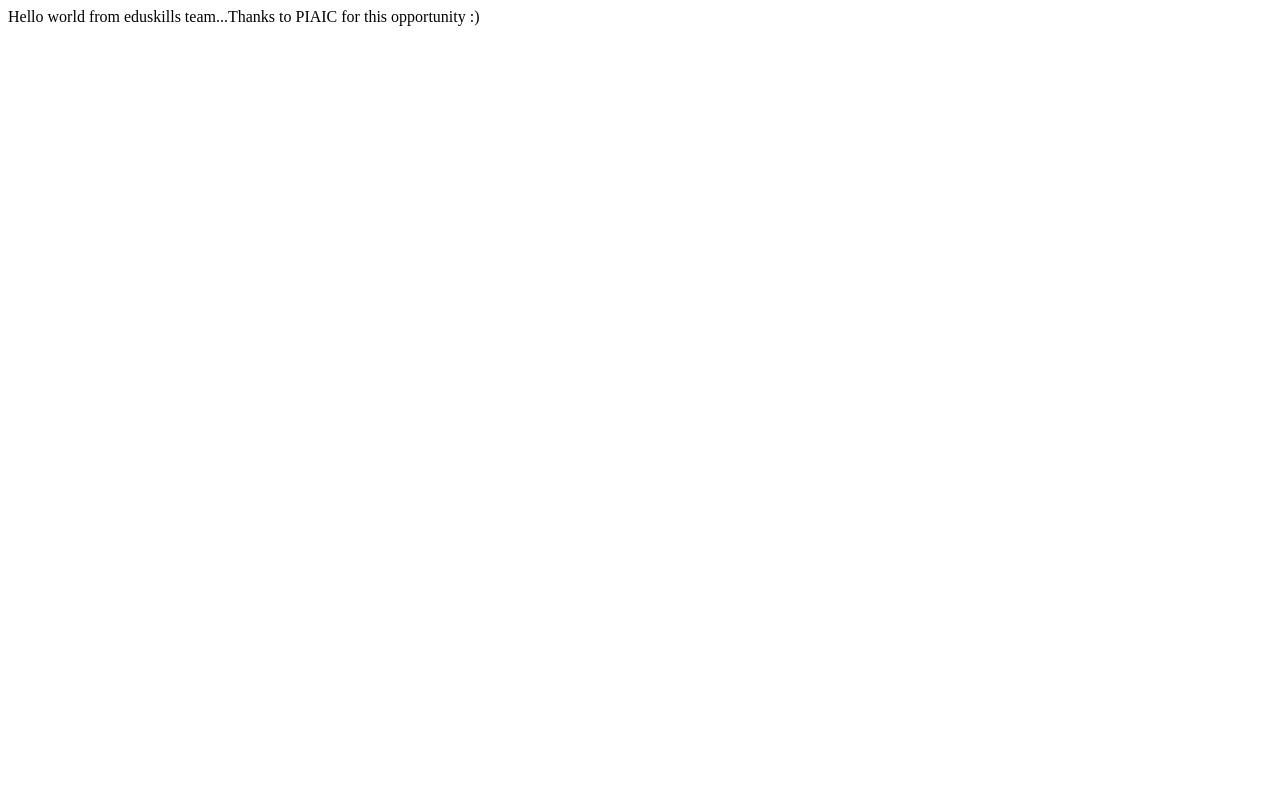
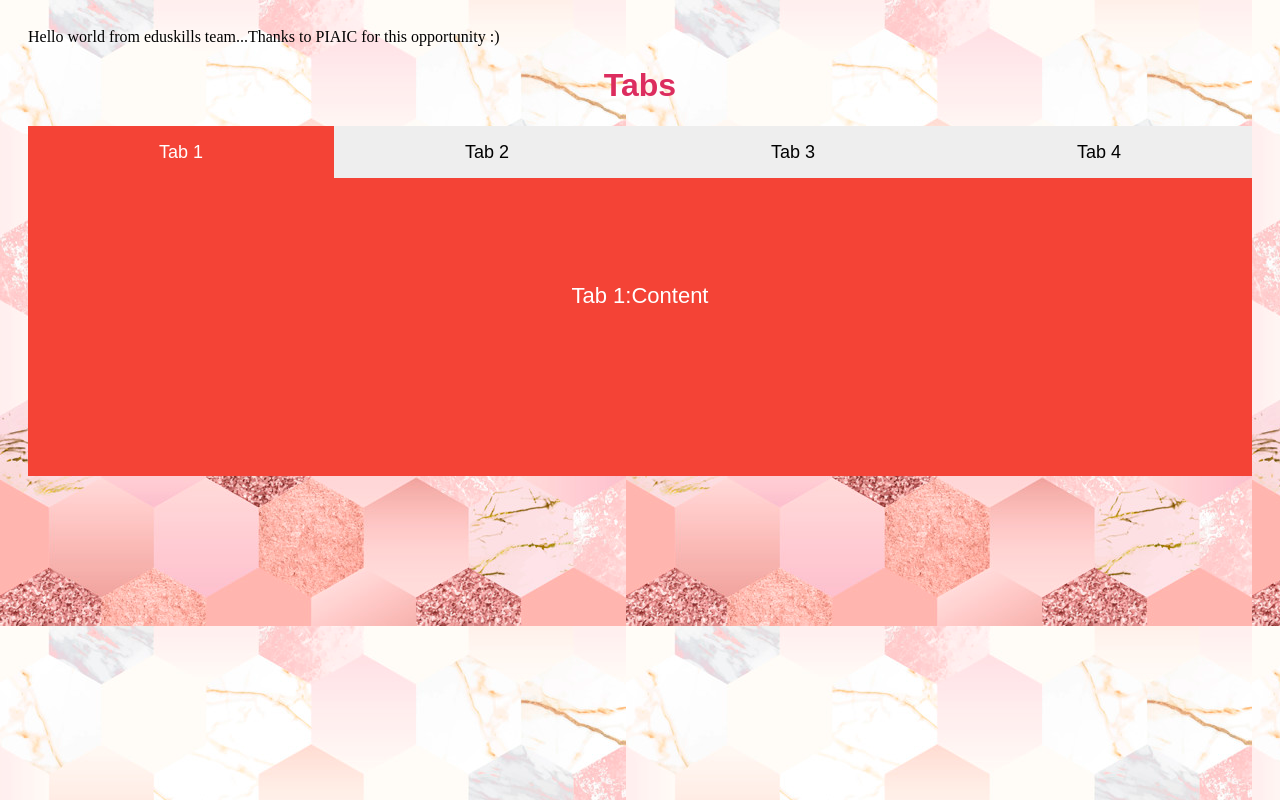
Before and after one commit to amina-rubab/bootcamp2020, a plain HTML site: page index.html in a window 1280 px wide. Drawn offline with Linux system fonts and the light colour scheme.

Commit message:
CSS and JS added
Added few tabs. CSS used for styling and JS is used for tab container and buttons

```diff
--- a/index.html
+++ b/index.html
@@ -4,9 +4,27 @@
     <meta charset="UTF-8">
     <meta name="viewport" content="width=device-width, initial-scale=1.0">
     <meta http-equiv="X-UA-Compatible" content="ie=edge">
-    <title>Document</title>
+    <title>React Website</title>
+    <link href="style.css" rel="stylesheet" type="text/css">
+    <link rel="icon" type="image/x-icon" href="favicon.png">
 </head>
 <body>
     Hello world from eduskills team...Thanks to PIAIC for this opportunity :)
+    <body style="padding: 20px">
+        <h1 class="title">Tabs</h1>
+        <div class="tabContainer">
+            <div class="buttonContainer">
+                <button onclick="showPanel(0,'#f44336')">Tab 1</button>
+                <button onclick="showPanel(1,'#4caf50')">Tab 2</button>
+                <button onclick="showPanel(2,'#2196f3')">Tab 3</button>
+                <button onclick="showPanel(3,'#ff5722')">Tab 4</button>
+            </div>
+            <div class="tabPanel">Tab 1:Content</div>
+            <div class="tabPanel">Tab 2:Content</div>
+            <div class="tabPanel">Tab 3:Content</div>
+            <div class="tabPanel">Tab 4:Content</div>
+        </div>
+
+        <script src="myScript.js"></script>
 </body>
 </html>
--- /dev/null
+++ b/myScript.js
@@ -0,0 +1,17 @@
+var tabButtons=document.querySelectorAll(".tabContainer .buttonContainer button");
+var tabPanels=document.querySelectorAll(".tabContainer  .tabPanel");
+
+function showPanel(panelIndex,colorCode) {
+    tabButtons.forEach(function(node){
+        node.style.backgroundColor="";
+        node.style.color="";
+    });
+    tabButtons[panelIndex].style.backgroundColor=colorCode;
+    tabButtons[panelIndex].style.color="white";
+    tabPanels.forEach(function(node){
+        node.style.display="none";
+    });
+    tabPanels[panelIndex].style.display="block";
+    tabPanels[panelIndex].style.backgroundColor=colorCode;
+}
+showPanel(0,'#f44336');
--- /dev/null
+++ b/style.css
@@ -0,0 +1,42 @@
+body {
+    background-image: url("images/background.jpg");
+
+   }
+   .title{
+    font-family: sans-serif;
+    color: #dc2d5e;
+    text-align: center;
+}
+.tabContainer{
+    width: 100%;
+    height: 350px;
+}
+.tabContainer .buttonContainer{
+    height: 15%;
+}
+.tabContainer .buttonContainer button{
+    width: 25%;
+    height: 100%;
+    float: left;
+    border: none;
+    outline:none;
+    cursor: pointer;
+    padding: 10px;
+    font-family: sans-serif;
+    font-size: 18px;
+    background-color: #eee;
+}
+.tabContainer .buttonContainer button:hover{
+    background-color: #d7d4d4;
+}
+.tabContainer .tabPanel{
+    height: 85%;
+    background-color: gray;
+    color: white;
+    text-align: center;
+    padding-top: 105px;
+    box-sizing: border-box;
+    font-family: sans-serif;
+    font-size: 22px;
+    display: none;
+}
```
Also changed, not shown: images/background.jpg (added).
